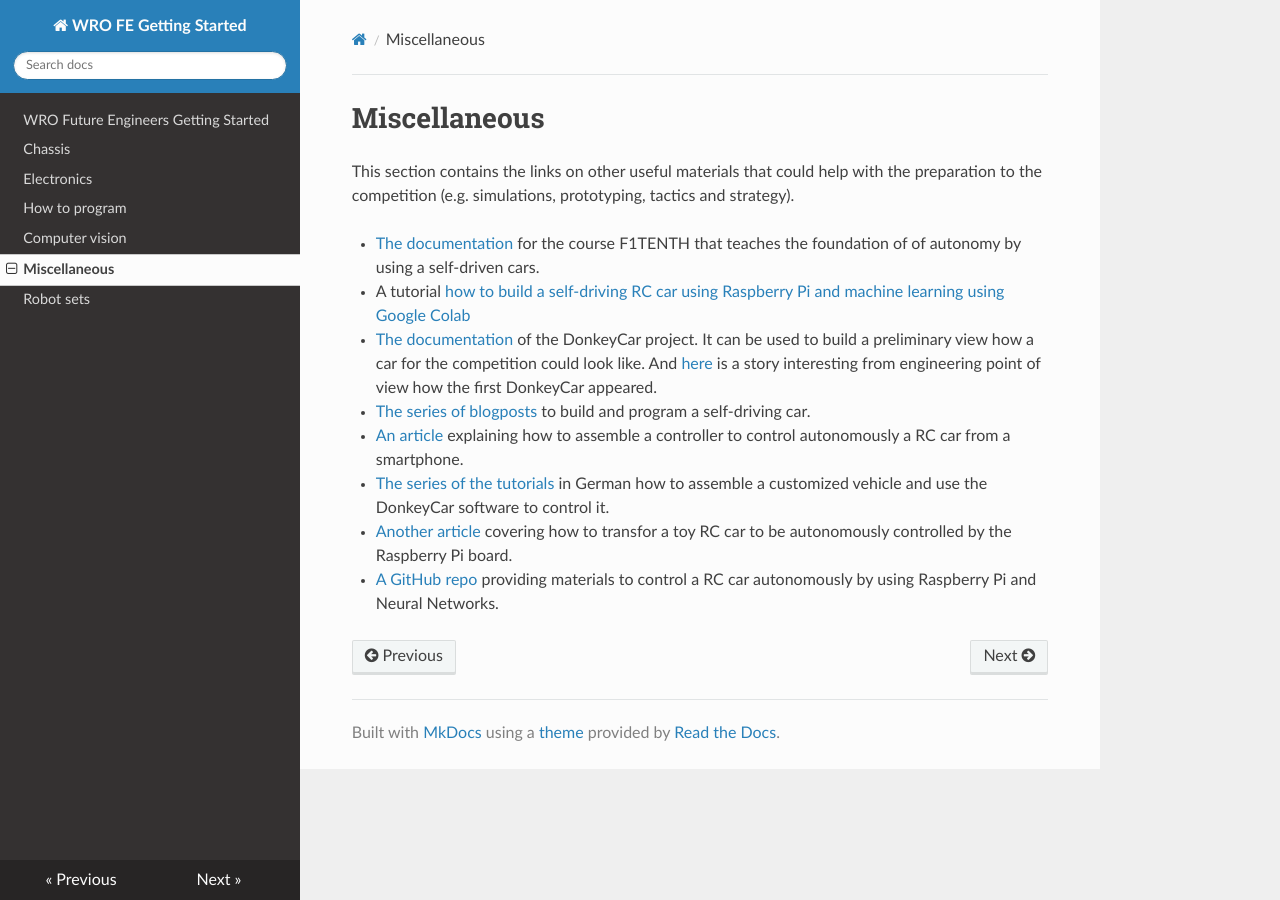
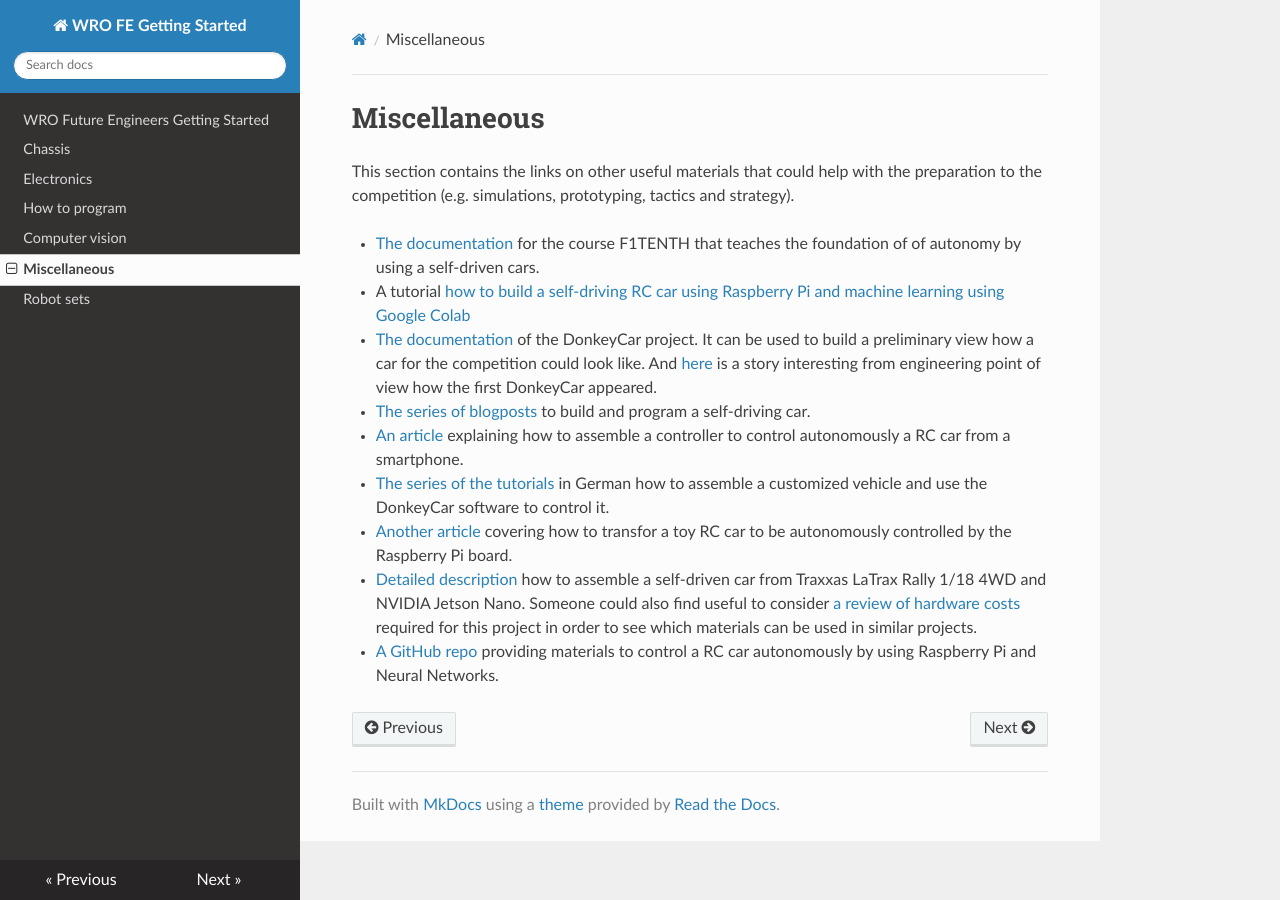
Before and after one commit to World-Robot-Olympiad-Association/future-engineers-gs, an MkDocs documentation site: the page built from docs/p05-misc.md, in a window 1280 px wide. Built offline with MkDocs 1.6.1, drawn with Linux system fonts in a browser that asks for light colours; nearby versions of some CDN libraries.

Commit message:
extended links set in misc section

```diff
--- a/docs/p05-misc.md
+++ b/docs/p05-misc.md
@@ -22,4 +22,6 @@ This section contains the links on other useful materials that could help with t
 
   * [Another article](https://www.hackster.io/SQLCodeMonkey/raspberry-pi-autonomous-rc-car-a666a4){target=_blank} covering how to transfor a toy RC car to be autonomously controlled by the Raspberry Pi board.
 
+  * [Detailed description](https://github.com/NVIDIA-AI-IOT/jetracer/blob/master/docs/latrax/hardware_setup.md){target=_blank} how to assemble a self-driven car from Traxxas LaTrax Rally 1/18 4WD and NVIDIA Jetson Nano. Someone could also find useful to consider [a review of hardware costs](https://github.com/NVIDIA-AI-IOT/jetracer/blob/master/docs/latrax/bill_of_materials.md){target=_blank} required for this project in order to see which materials can be used in similar projects.
+
   * [A GitHub repo](https://github.com/multunus/autonomous-rc-car){target=_blank} providing materials to control a RC car autonomously by using Raspberry Pi and Neural Networks.
```
